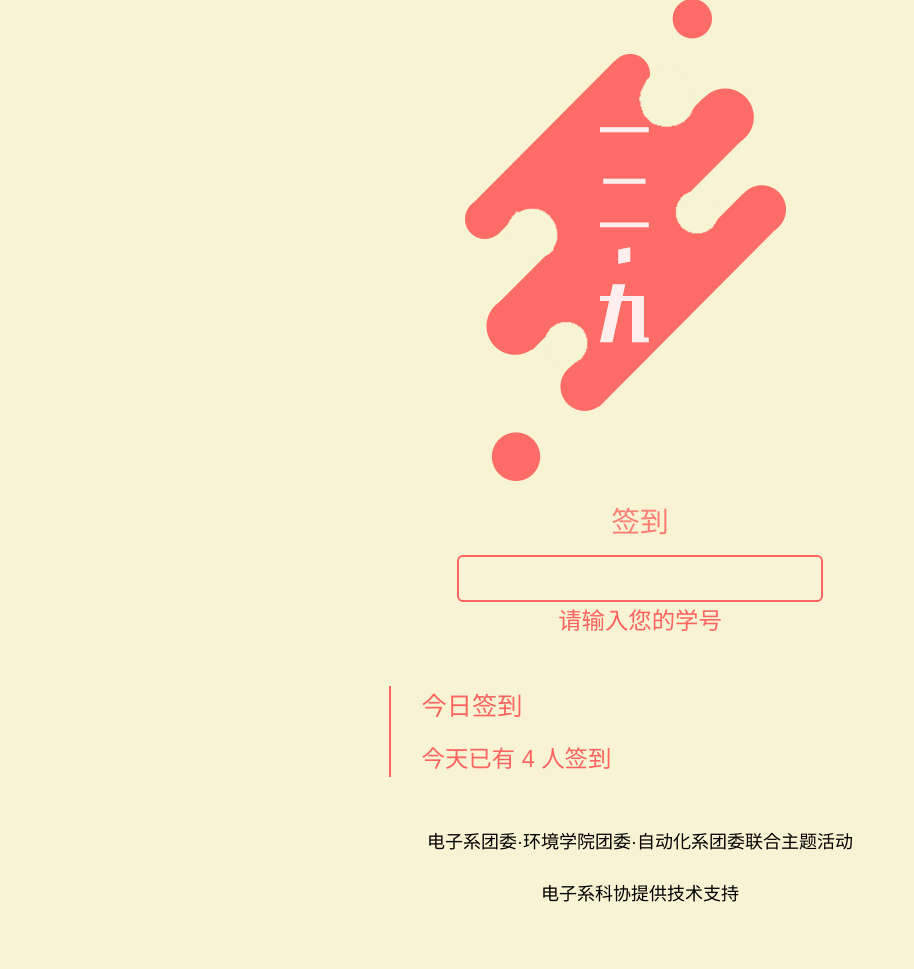
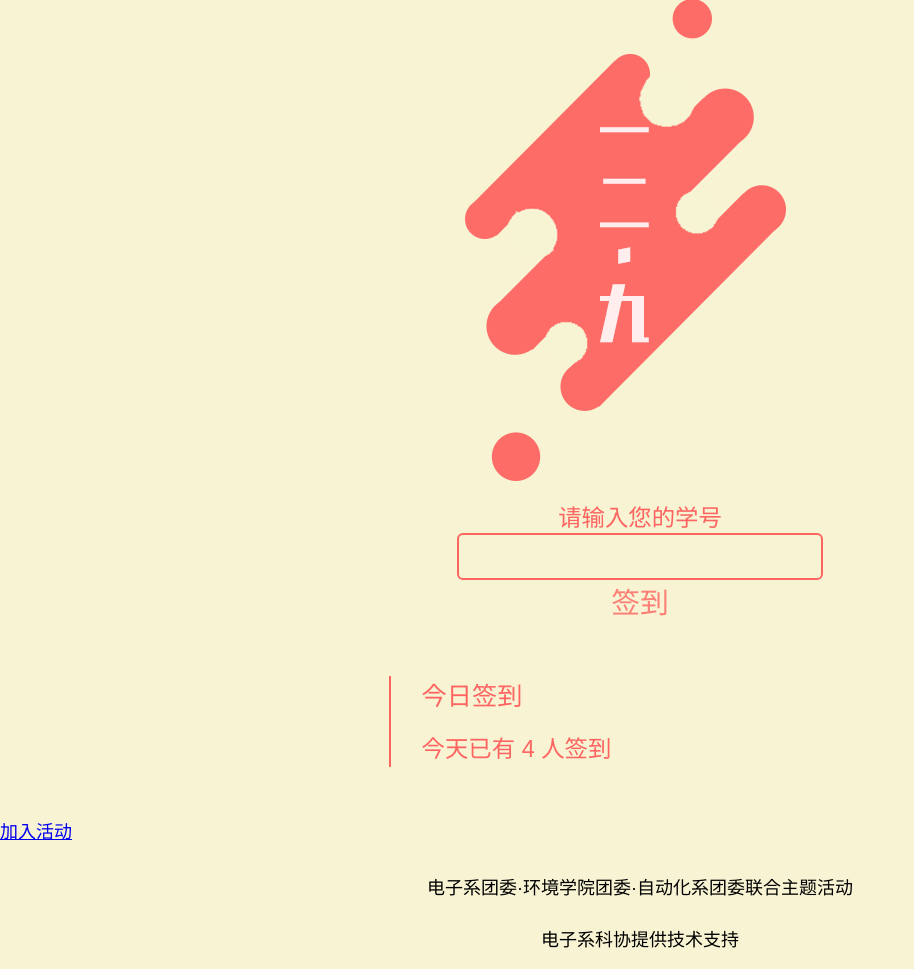
Before and after one commit to ClumsyLee/small-target, a Django app: page / in a window 1280 px wide. Shown: the part 101-1070 px from the top of the page, without its empty margins (0-914 px from the left). Before the commit the page ends 1003 px from the top, so only its background shows below. Run offline with Django 3.2, Linux system fonts and the light colour scheme; data comes from the database, SQL or seed files in the repository.

Commit message:
Update index.html

```diff
--- a/checkin/templates/checkin/index.html
+++ b/checkin/templates/checkin/index.html
@@ -30,14 +30,14 @@
 
         <form action="" method="post">
             {% csrf_token %}
-            <input type="submit" value="签到" id="sub">
-            {{ form.student_id }}
-
             {% if form.student_id.errors %}
             <p class="tip error">请输入正确学号</p>
             {% else %}
             <p class="tip">请输入您的学号</p>
             {% endif %}
+            {{ form.student_id }}
+            <input type="submit" value="签到" id="sub">
+
 
 
         </form>
@@ -58,6 +58,9 @@
 
     </div>
 
+    <div class="join">
+        <a href="http://mp.weixin.qq.com/s?__biz=MzA3MDA1MTAyMw==&mid=2650760833&idx=1&sn=2178ec9c8ea45257a6674d86f2659493&chksm=" target="_blank" title="加入活动">加入活动</a>
+    </div>
 
     <footer>
         <p title="联合活动">电子系团委·环境学院团委·自动化系团委联合主题活动</p>
```
